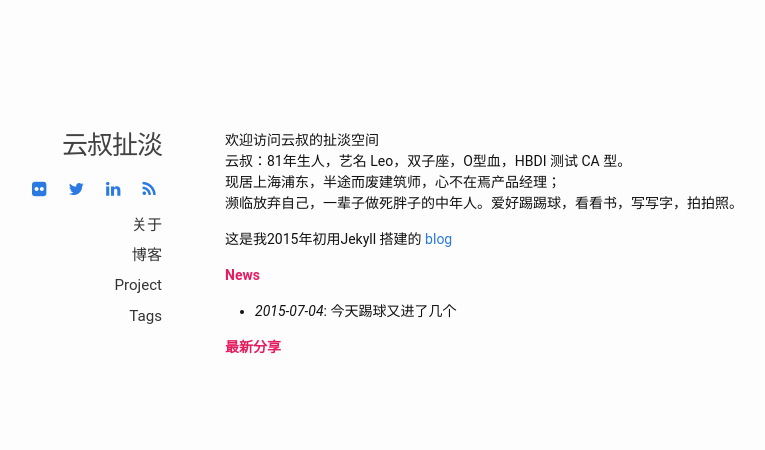
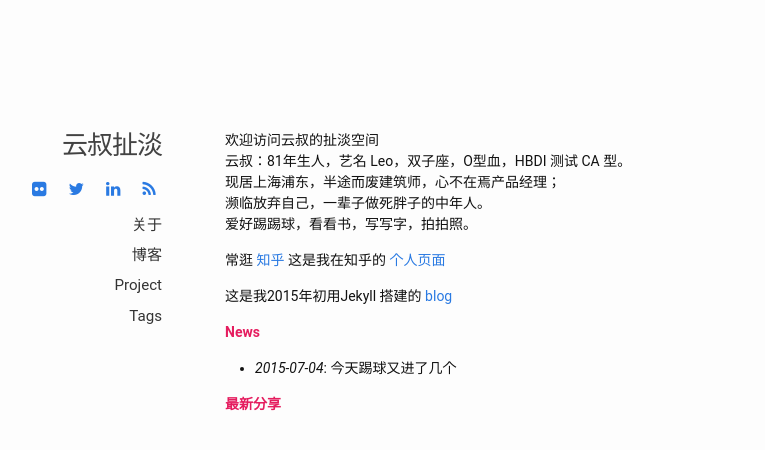
Before and after one commit to leoshcn/leoshcn.github.io, a Jekyll site: the page built from index.md, in a window 1280 px wide. Shown: the top 450 px of the page, without its empty margins (158-923 px from the left). Built offline with Jekyll 4.4.1, drawn with Linux system fonts in a browser that asks for light colours.

Commit message:
added zhihu link

```diff
--- a/index.md
+++ b/index.md
@@ -8,8 +8,10 @@ permalink: /
 云叔：81年生人，艺名 Leo，双子座，O型血，HBDI 测试 CA 型。
 
 现居上海浦东，半途而废建筑师，心不在焉产品经理；
-濒临放弃自己，一辈子做死胖子的中年人。爱好踢踢球，看看书，写写字，拍拍照。
+濒临放弃自己，一辈子做死胖子的中年人。
+爱好踢踢球，看看书，写写字，拍拍照。
 
+常逛 [知乎](http://www.zhihu.com) 这是我在知乎的 [个人页面](http://www.zhihu.com/people/leoshcn)
 
 这是我2015年初用Jekyll 搭建的 [blog](/blog/)
 
```
